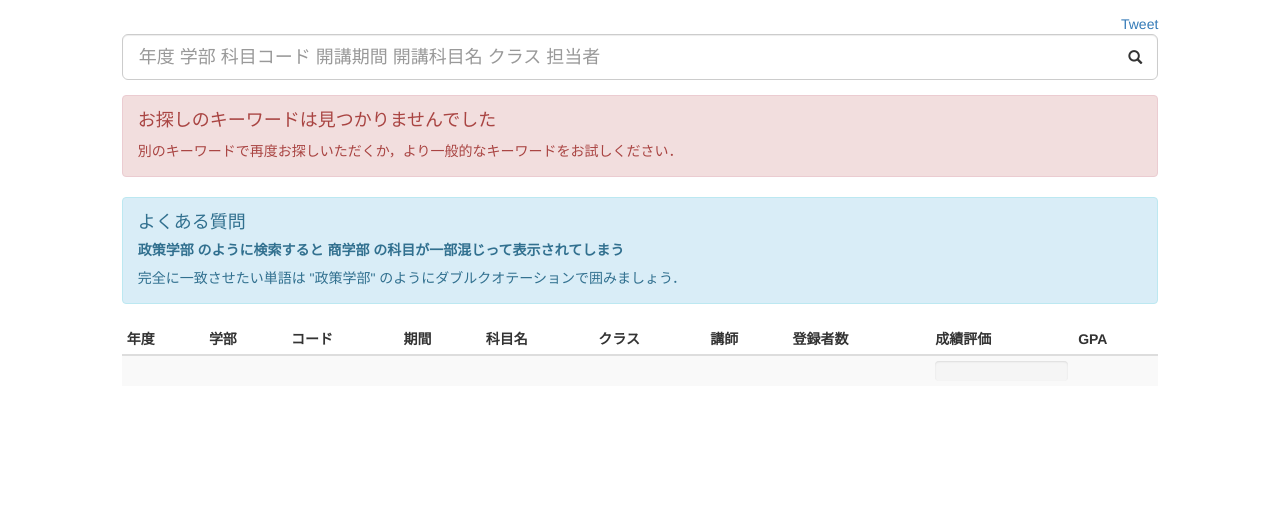
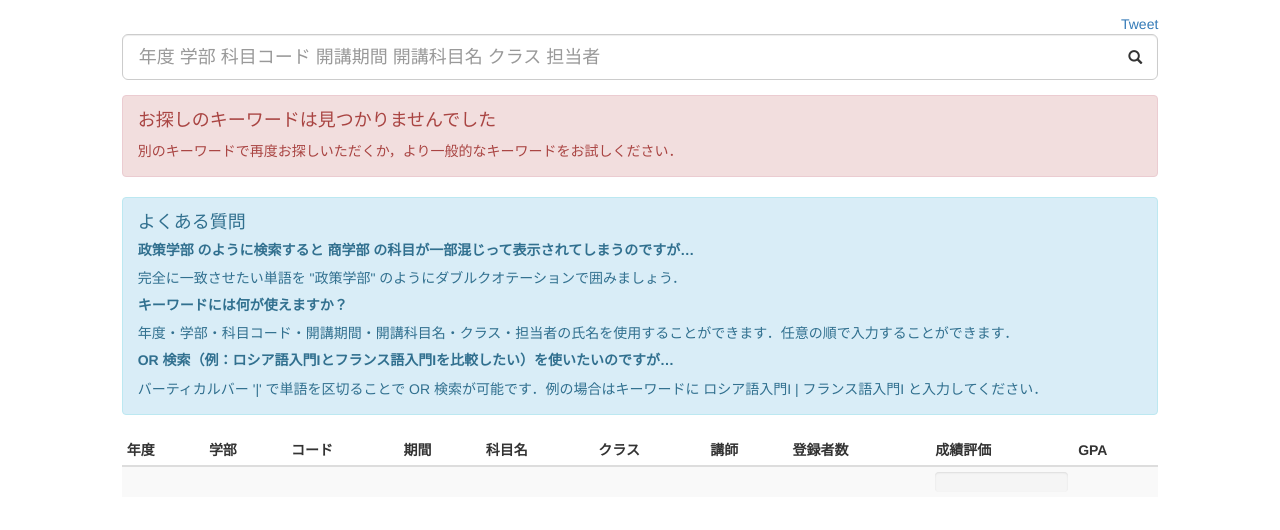
Before and after one commit to mikoim/rkp, a website: page web/src/index.html in a window 1280 px wide. Shown: the part 58-588 px from the top of the page. Drawn offline with nearby package versions, Linux system fonts and the light colour scheme.

Commit message:
よくある質問を更新

```diff
--- a/web/src/index.html
+++ b/web/src/index.html
@@ -135,8 +135,12 @@
         <div class="col-md-10 col-md-offset-1">
             <div class="alert alert-info" role="alert">
                 <h4>よくある質問</h4>
-                <h5>政策学部 のように検索すると 商学部 の科目が一部混じって表示されてしまう</h5>
-                <p>完全に一致させたい単語は "政策学部" のようにダブルクオテーションで囲みましょう．</p>
+                <h5>政策学部 のように検索すると 商学部 の科目が一部混じって表示されてしまうのですが…</h5>
+                <p>完全に一致させたい単語を "政策学部" のようにダブルクオテーションで囲みましょう．</p>
+                <h5>キーワードには何が使えますか？</h5>
+                <p>年度・学部・科目コード・開講期間・開講科目名・クラス・担当者の氏名を使用することができます．任意の順で入力することができます．</p>
+                <h5>OR 検索（例：ロシア語入門Iとフランス語入門Iを比較したい）を使いたいのですが…</h5>
+                <p>バーティカルバー '|' で単語を区切ることで OR 検索が可能です．例の場合はキーワードに ロシア語入門I | フランス語入門I と入力してください．</p>
             </div>
         </div>
     </div>
```
